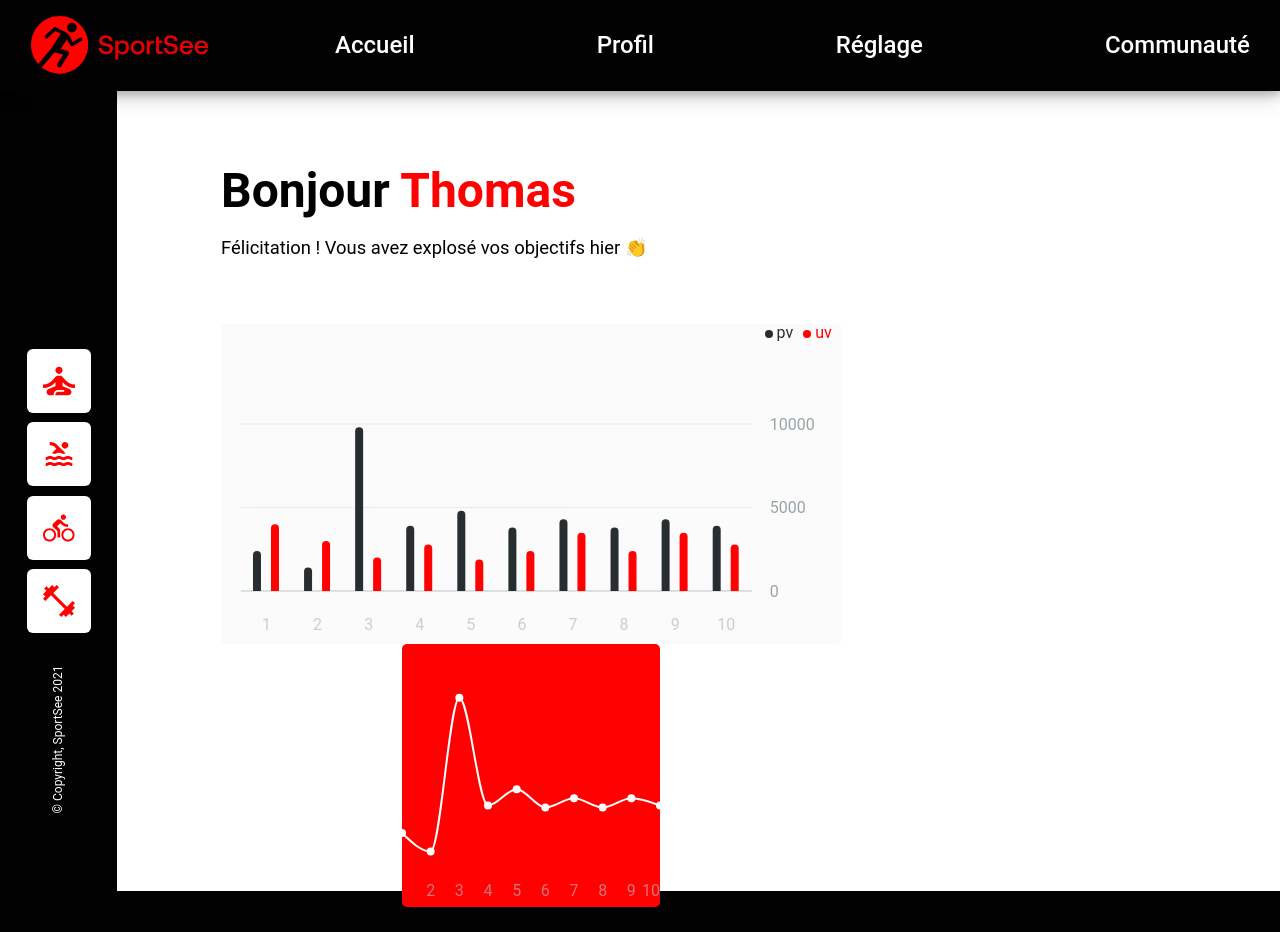
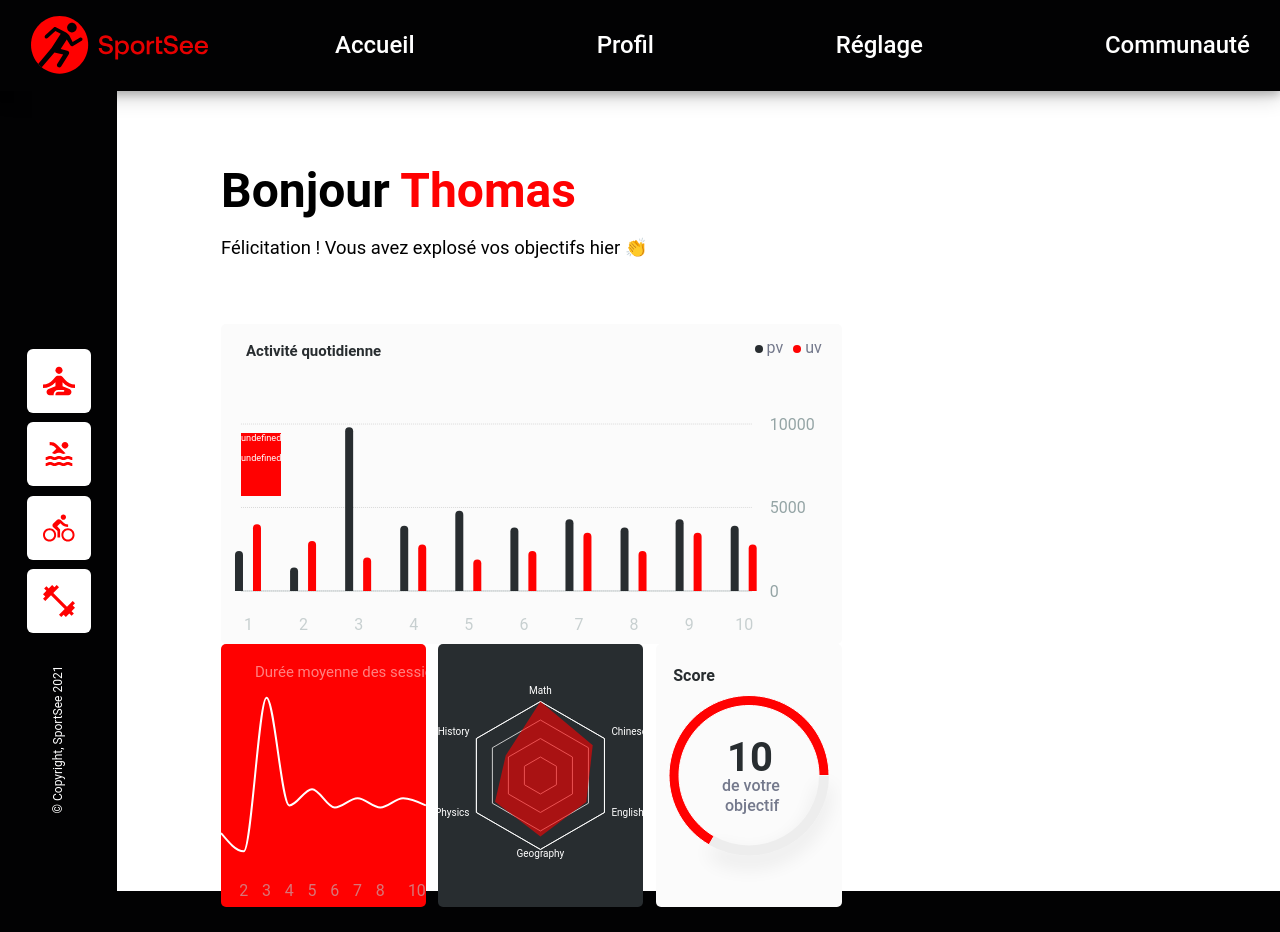
Before and after one commit to Gautier-DC/GautierDeConinck_12_17112021-, a React (Create React App) app: page / in a window 1280 px wide. Built offline with nearby package versions, Linux system fonts and the light colour scheme.

Commit message:
Added: radar charts and score charts, tooltip need to be fixed

```diff
--- a/src/Components/AverageSessions/index.jsx
+++ b/src/Components/AverageSessions/index.jsx
@@ -1,3 +1,4 @@
+import React from "react";
 import { LineChart, Line, XAxis, YAxis, CartesianGrid, Tooltip, Legend, ResponsiveContainer } from 'recharts';
 import styled from "styled-components";
 import colors from "../../utils/style/colors";
@@ -72,9 +73,12 @@ const data = [
 
 export default function AverageSessions() {
   return (
-    <RespCtr width={258} height={263}>
-        <LineChart width={300} height={100} data={data} margin={{top: 50}}>
-            <Line type="monotone" dataKey="pv" stroke="#fff" strokeWidth={2} />
+    <RespCtr width="33%" height={263}>
+        <LineChart data={data} margin={{top: 50}}>
+            <text x={34} y={29} fill="#fff" fontSize={15} opacity={0.5} dominantBaseline="middle">
+              Durée moyenne des sessions
+            </text>
+            <Line type="monotone" dot={false} dataKey="pv" stroke="#fff" strokeWidth={2} />
             <XAxis stroke="#bdc3c7" opacity={0.6} axisLine={false} tickLine={false} tickCount={10} dataKey="name" />
             <Tooltip />
         </LineChart>
--- a/src/Components/DailyActivity/index.jsx
+++ b/src/Components/DailyActivity/index.jsx
@@ -1,3 +1,4 @@
+import React from "react";
 import { BarChart, Bar, XAxis, YAxis, CartesianGrid, Tooltip, Legend, ResponsiveContainer, Text, Label } from "recharts";
 import colors from "../../utils/style/colors";
 import styled from "styled-components";
@@ -8,14 +9,18 @@ const StyledTooltip = styled.div`
   font-size: 0.5em;
   text-align: center;
   height: 63px;
-`
+`;
 
 const RpCtr = styled(ResponsiveContainer)`
   background-color: ${colors.bglight};
   border-radius: 5px;
   max-width: 835px;
   height: 320px;
-`
+`;
+
+const GreyLegend = styled.span`
+  color: ${colors.lighttxt};
+`;
 
 const data = [
   {
@@ -82,10 +87,8 @@ const data = [
 
 export default function DailyActivity() {
   return (
-    <RpCtr height={320}>
+    <RpCtr width="100%" height={320}>
       <BarChart
-        width={500}
-        height={300}
         data={data}
         margin={{
           top: 100,
@@ -94,17 +97,35 @@ export default function DailyActivity() {
           bottom: 5,
         }}
         barSize={8}
+        maxBarSize={500}
         barGap={10}
       >
+        <text x={25} y={28} fill={`${colors.tertiary}`} fontSize={15} fontWeight={700} textAnchor="top-left" dominantBaseline="middle">
+          Activité quotidienne
+        </text>
         <CartesianGrid strokeDasharray="1" opacity={0.7} vertical={false} />
-        <XAxis dy={20} interval="preserveStartEnd" opacity={0.5} tickLine={false} dataKey="name" stroke="#95a5a6"/>
+        <XAxis
+          dy={20}
+          padding={{
+            right: -20,
+            left: -20,
+          }}
+          opacity={0.5}
+          tickLine={false}
+          dataKey="name"
+          stroke="#95a5a6"
+          width={400}
+        />
         <YAxis dx={10} axisLine={false} tickLine={false} tickCount={3} orientation="right" stroke="#95a5a6" />
-        <Tooltip cursor={{fill: '#C4C4C4'}} active={true}
+        <Tooltip
+          cursor={{ fill: "#C4C4C4" }}
+          active={true}
           wrapperStyle={{
-              visibility: 'visible',
+            visibility: "visible",
           }}
-            content={<CustomTooltip />}/>
-        <Legend wrapperStyle={{right: '0', top: '0'}} align='right' iconType='circle' iconSize='8'/>'
+          content={<CustomTooltip active label="test" />}
+        />
+        <Legend wrapperStyle={{ right: 10, top: 15 }} align="right" iconType="circle" iconSize="8" formatter={renderGreyLegendText} />'
         <Bar dataKey="pv" fill={`${colors.tertiary}`} radius={[6, 6, 0, 0]} />
         <Bar dataKey="uv" fill={`${colors.primary}`} radius={[6, 6, 0, 0]} />
       </BarChart>
@@ -112,15 +133,19 @@ export default function DailyActivity() {
   );
 }
 
-function CustomTooltip({active, payload, label}){
-  if (active && payload && payload.length) {
+function CustomTooltip({ active, payload, label }) {
+  if (active) {
     return (
       <StyledTooltip>
         <p>{`${label}`}</p>
         <p>{`${label}`}</p>
       </StyledTooltip>
-    )
+    );
   }
 
   return null;
 }
+
+function renderGreyLegendText(value) {
+  return <GreyLegend>{value}</GreyLegend>;
+}
--- a/src/Components/LeftDashboard/index.jsx
+++ b/src/Components/LeftDashboard/index.jsx
@@ -1,6 +1,9 @@
+import React from "react";
 import styled from 'styled-components';
 import DailyActivity from '../DailyActivity';
 import AverageSessions from '../AverageSessions';
+import RadarStats from '../RadarStats';
+import ScoreChart from "../ScoreChart";
 
 const LeftContainer = styled.div`
     display: flex;
@@ -8,22 +11,28 @@ const LeftContainer = styled.div`
     justify-content: space-between;
     align-items: center;
     flex-basis: 65%;
-    height: 100%;
+    max-width: 835px;
+    height: 70vh;
 `
 
 const UnderDshbrd = styled.div`
-    z-index: -2;
+    width: 100%;
     display: flex;
     flex-direction: row;
-    justify-content: flex-start;
+    justify-content: space-between;
     align-items: center;
+    flex-basis: 100%;
 `
 
 function LeftDashboard(){
     return(
         <LeftContainer>
             <DailyActivity />
+            <UnderDshbrd>
                 <AverageSessions />
+                <RadarStats />
+                <ScoreChart />
+            </UnderDshbrd>
         </LeftContainer>
     )
 }
--- /dev/null
+++ b/src/Components/RadarStats/index.jsx
@@ -0,0 +1,71 @@
+import React from "react";
+import { Radar, RadarChart, PolarGrid, PolarAngleAxis, PolarRadiusAxis, ResponsiveContainer, tickCount } from "recharts";
+import styled from "styled-components";
+import colors from "../../utils/style/colors";
+
+const RespCtr = styled(ResponsiveContainer)`
+  background-color: ${colors.tertiary};
+  border-radius: 5px;
+`;
+
+const data = [
+  {
+    subject: "Math",
+    A: 120,
+    B: 110,
+    fullMark: 150,
+  },
+  {
+    subject: "Chinese",
+    A: 98,
+    B: 130,
+    fullMark: 150,
+  },
+  {
+    subject: "English",
+    A: 86,
+    B: 130,
+    fullMark: 150,
+  },
+  {
+    subject: "Geography",
+    A: 99,
+    B: 100,
+    fullMark: 150,
+  },
+  {
+    subject: "Physics",
+    A: 85,
+    B: 90,
+    fullMark: 150,
+  },
+  {
+    subject: "History",
+    A: 65,
+    B: 85,
+    fullMark: 150,
+  },
+];
+
+export default function RadarStats() {
+  return (
+    <RespCtr width="33%" height={263}>
+      <RadarChart
+        margin={{
+          top: 10,
+          right: 10,
+          left: 10,
+          bottom: 10,
+        }}
+        cx="50%"
+        cy="50%"
+        outerRadius="80%"
+        data={data}
+      >
+        <PolarGrid radialLines={false} />
+        <PolarAngleAxis stroke="#fff" tickLine={false} dataKey="subject" tick={{ fontSize: 10 }} />
+        <Radar name="Mike" dataKey="A" fill={`${colors.primary}`} fillOpacity={0.6} />
+      </RadarChart>
+    </RespCtr>
+  );
+}
--- /dev/null
+++ b/src/Components/ScoreChart/index.jsx
@@ -0,0 +1,92 @@
+import React from "react";
+import { PieChart, Pie, YAxis,Sector, Cell, ResponsiveContainer, Label } from 'recharts';
+import styled from 'styled-components';
+import colors from "../../utils/style/colors";
+
+
+const RespCtr = styled(ResponsiveContainer)`
+    background-color: ${colors.bglight};
+    border-radius: 5px;
+    `
+
+const ScoreTitle = styled.tspan`
+  font-weight: 700;
+  font-size: 2.5em;
+  text-align: center;
+  fill: ${colors.tertiary};
+ ;
+`
+
+const ScoreTxt = styled.tspan`
+  font-weight: 500;
+  font-size: 1em;
+  text-align: center;
+  fill: ${colors.lighttxt};
+ ;
+`
+
+const data = [
+    { name: "Bubble Tea Sold", value: 10 },
+    { name: "Bubble Tea Left", value: 5},
+ ];
+
+export default function ScoreChart() {
+    return (
+        <RespCtr width="30%" height={263}>
+            <PieChart>
+                <defs>
+                    <filter id="shadow" height="200%">
+                        <feDropShadow dx="0" dy="10" stdDeviation="10"/>
+                    </filter>
+                </defs>
+                <Pie
+                data={data}
+                innerRadius={70}
+                outerRadius={80}
+                dataKey="value"
+                margin={{
+                  top: 10,
+                  right: 10,
+                  left: 10,
+                  bottom: 10,
+                }}
+                >
+                  <Label position="insideTopLeft" value="Score" dx={20} dy={-100} fill={`${colors.tertiary}`} fontWeight={700}/>
+                    {data.map((entry, index) => {
+                      if (index === 1) {
+                        return <Cell key={`cell-${index}`} stroke="none" filter="url(#shadow)" fill="#777777" opacity={0.1}/>; // make sure to map the index to the colour you want
+                      }
+                      return <Cell key={`cell-${index}`} fill={`${colors.primary}`} forceCornerRadius={true} radius={[6, 6, 6, 6]} />;
+                    })}
+                    <Label
+                    content={<CenterLabel noOfBubbleTeaSold={data[0].value} />}
+                    position="center"
+                    />
+                </Pie>
+            </PieChart>
+        </RespCtr>
+    );
+}
+
+function CenterLabel({viewBox, noOfBubbleTeaSold = 0}) {
+const { cx, cy } = viewBox;
+    return(
+    <>
+      <text x={cx - 22} y={cy - 5}>
+        <ScoreTitle>
+          {noOfBubbleTeaSold}
+        </ScoreTitle>
+      </text>
+      <text x={cx - 27} y={cy + 15}>
+        <ScoreTxt>
+          de votre
+        </ScoreTxt>
+      </text>
+      <text x={cx - 24} y={cy + 35}>
+        <ScoreTxt>
+          objectif
+        </ScoreTxt>
+      </text>
+    </>
+    )
+}
--- a/src/pages/Home.jsx
+++ b/src/pages/Home.jsx
@@ -1,3 +1,4 @@
+import React from "react";
 import styled from 'styled-components';
 import Aside from '../Components/Aside';
 import colors from '../utils/style/colors';
@@ -45,7 +46,7 @@ function Home(){
                 <HelloUser>Bonjour <span>Thomas</span></HelloUser>
                 <p>Félicitation ! Vous avez explosé vos objectifs hier 👏</p>
                 <DashboardCtnr>
-                    <LeftDashboard></LeftDashboard>
+                    <LeftDashboard/>
 
                 </DashboardCtnr>
             </MainContent>
--- a/src/utils/style/colors.js
+++ b/src/utils/style/colors.js
@@ -3,6 +3,7 @@ const colors = {
     secondary: '#020203',//black
     tertiary: '#282D30',//darkgrey
     bglight: '#FBFBFB',
+    lighttxt: '#74798C',//for grey light text in dashboard
 }
 
 export default colors
```
Lines whose indentation alone changed are shown as unchanged.
